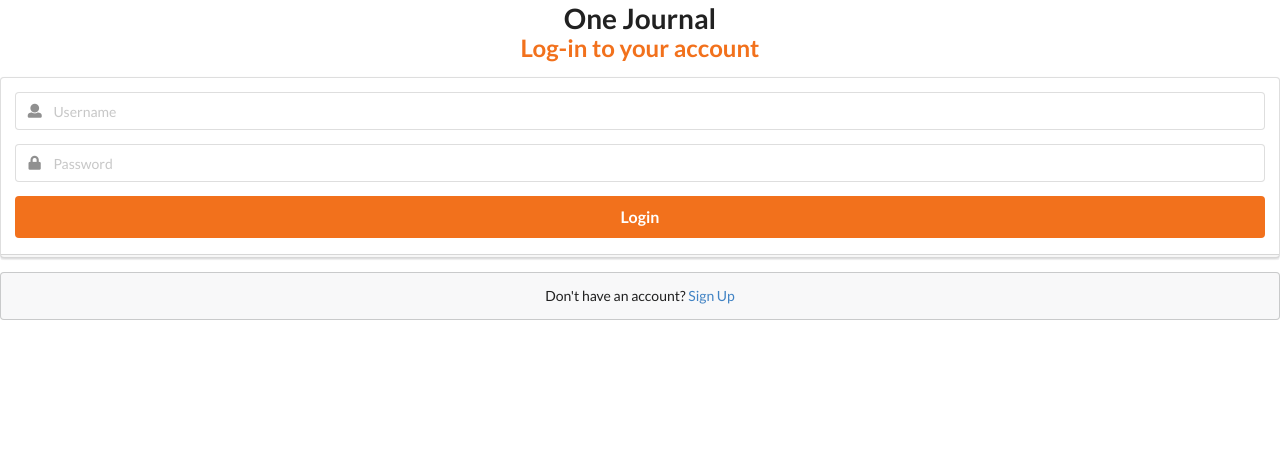
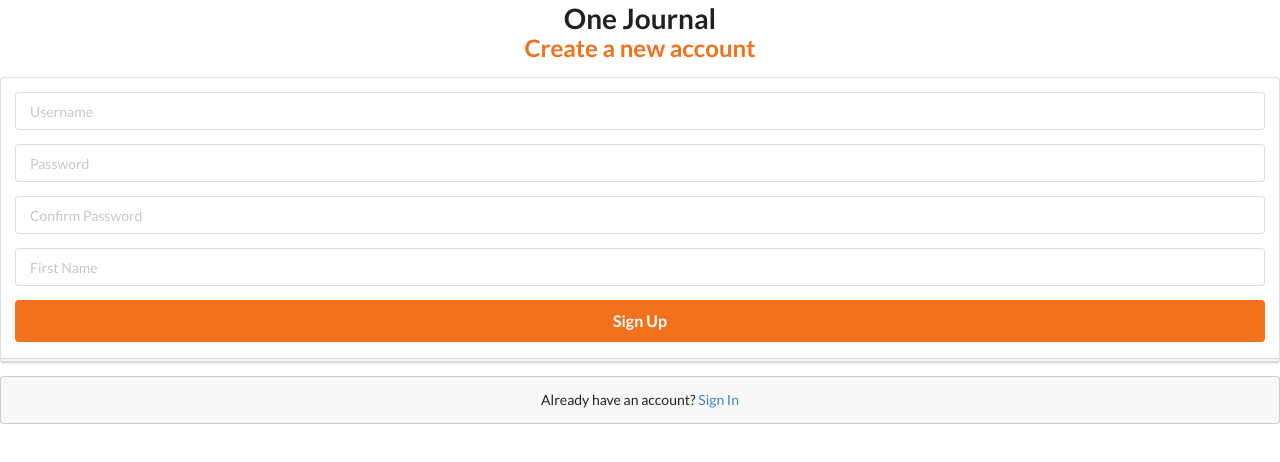
Before and after one commit to Zio-4/one-journal-frontend, a React (Create React App) app: page /signup in a window 1280 px wide. Shown: the top 462 px of the page. Built offline with nearby package versions, Linux system fonts and the light colour scheme; no server answers.

Commit message:
creating signup component

```diff
--- a/src/Components/SignUp.js
+++ b/src/Components/SignUp.js
@@ -7,32 +7,31 @@ function SignUp() {
                 <div class="column">
                     <h2 class="ui orange header">
                         <div class="content">
-                            Log-in to your account
+                            Create a new account
                         </div>
                     </h2>
                     <form class="ui large form">
                         <div class="ui stacked segment">
                             <div class="field">
-                            <div class="ui left icon input">
-                                <i class="user icon"></i>
-                                <input type="text" name="username" placeholder="Username"/>
-                            </div>
+                                    <input type="text" name="username" placeholder="Username"/>
                             </div>
                             <div class="field">
-                            <div class="ui left icon input">
-                                <i class="lock icon"></i>
                                 <input type="password" name="password" placeholder="Password"/>
                             </div>
+                            <div class="field">
+                                <input type="password" name="confirm-password" placeholder="Confirm Password"/>
                             </div>
-                            <div class="ui fluid large orange submit button">Login</div>
+                            <div class="field">
+                                <input type="text" name="person-name" placeholder="First Name"/>
+                            </div>
+                            <div class="ui fluid large orange submit button">Sign Up</div>
                         </div>
 
                         <div class="ui error message"></div>
-
                     </form>
 
                     <div class="ui message">
-                        Don't have an account? <a href="#"> Sign Up</a>
+                        Already have an account? <a href="#"> Sign In</a>
                     </div>
                 </div>
             </div>
```
